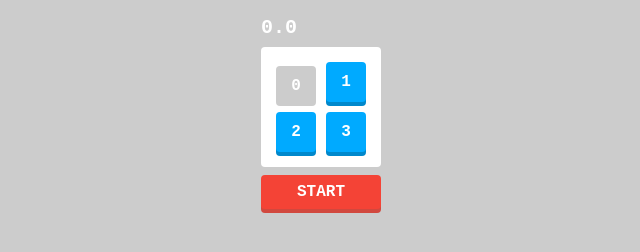
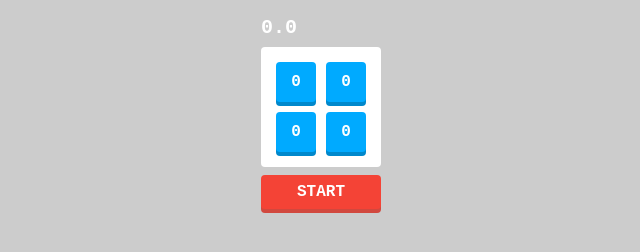
Before and after one commit to HideyukiYazima/MyNumbersGame, a plain HTML site: page index.html in a window 1280 px wide. Both pictures are taken after a click on the element "START". Shown: the whole page, without its empty margins (319-959 px from the left). Drawn offline with Linux system fonts and the light colour scheme.

Commit message:
ゲーム部分作成開始

```diff
--- a/index.html
+++ b/index.html
@@ -11,10 +11,6 @@
   <div id="container">
     <div id="timer">0.0</div>
     <ul id="board">
-      <li class="pressed">0</li>
-      <li>1</li>
-      <li>2</li>
-      <li>3</li>
     </ul>
     <div id="btn">START</div>
   </div>
--- a/js/main.js
+++ b/js/main.js
@@ -1,10 +1,19 @@
 'use strict';
 
 {
-  class panel {
+  class Panel {
     constructor() {
       this.el = document.createElement('li');
       this.el.classList.add('pressed');
+    }
+
+    getEl() {
+      return this.el;
+    }
+
+    activate(num) {
+      this.el.classList.remove('pressed');
+      this.el.textContent = num;
     }
   }
 
@@ -12,10 +21,29 @@
     constructor() {
       this.panels = [];
       for (let i = 0; i < 4; i++) {
-        this.panels.push(new this.panels());
+        this.panels.push(new Panel());
       }
+      this.setup();
+    }
+
+    setup() {
+      const board = document.getElementById('board');
+      this.panels.forEach(panel => {
+        board.appendChild(panel.getEl());
+      });
+    }
+
+    activate() {
+      this.panels.forEach(panel => {
+        panel.activate(0);
+      });
     }
   }
 
   const board = new Board();
+
+  const btn = document.getElementById('btn');
+  btn.addEventListener('click', () => {
+    board.activate();
+  });
 }
```
